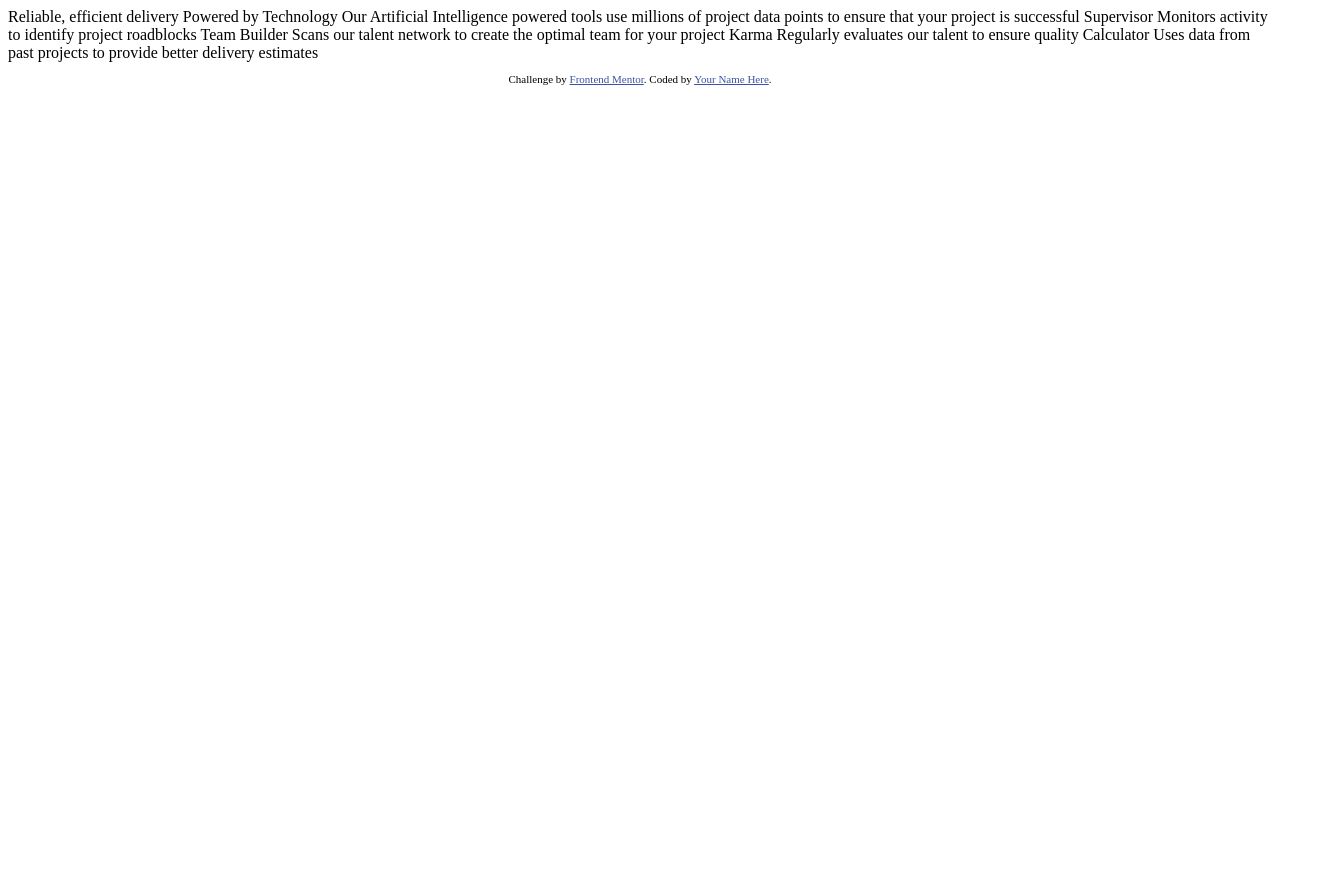
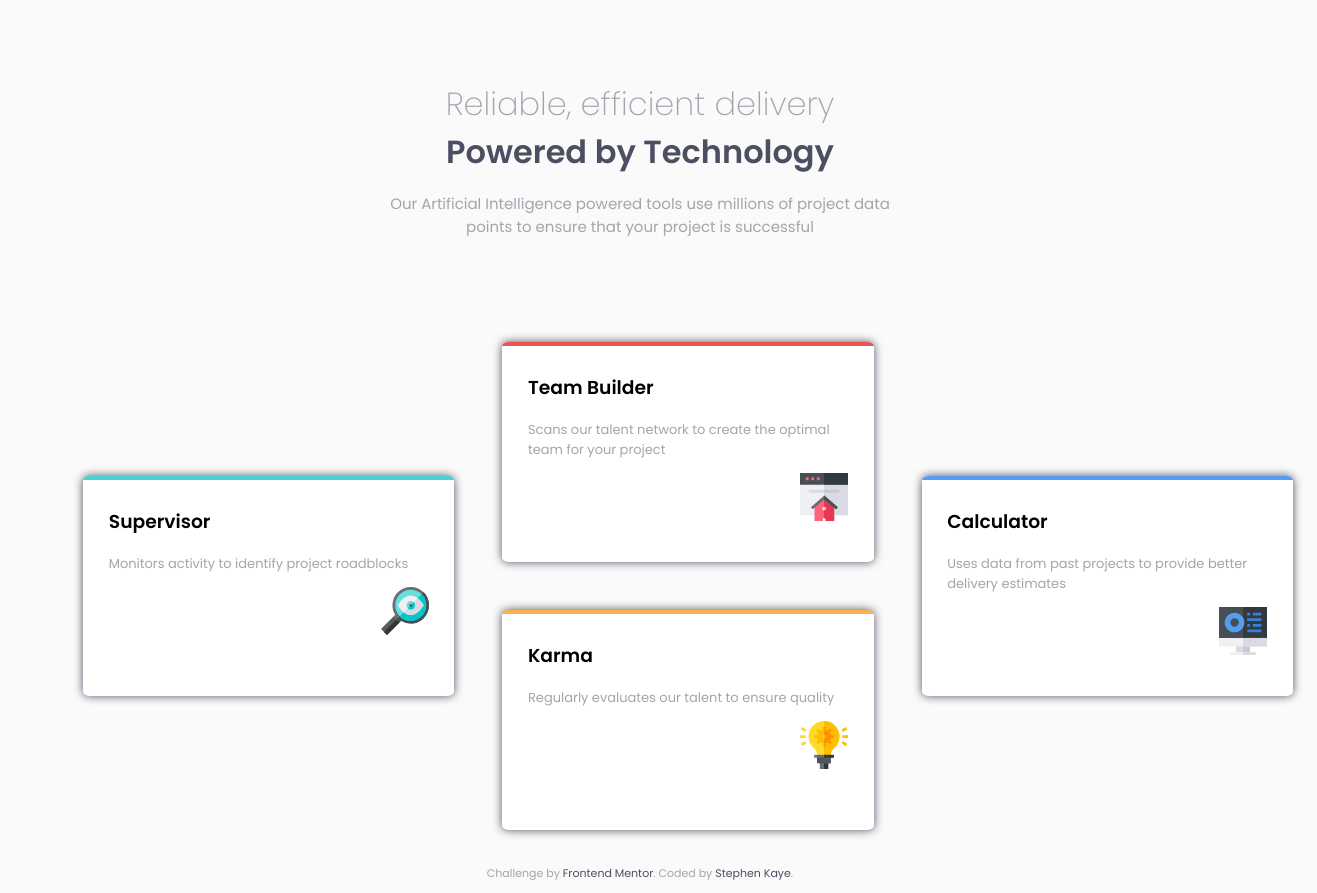
Before and after one commit to stekaye/four_card_master, a plain HTML site: page index.html in a window 1280 px wide. Shown: the whole page, 1317 px wide, since content can reach past the window. Before the commit the page ends 800 px from the top, so only its background shows below. Drawn offline with Linux system fonts and the light colour scheme.

Commit message:
Complete first attempt at four card layout using flexbox, html and css

```diff
--- /dev/null
+++ b/css/styles.css
@@ -0,0 +1,98 @@
+.attribution {
+  font-size: 11px; text-align: center;
+}
+
+.attribution a {
+  color: hsl(234, 12%, 34%);
+  text-decoration: none;
+}
+.attribution a:hover {
+  color: hsl(229, 6%, 66%);
+}
+
+body {
+  background-color: hsl(0, 0%, 98%);
+  text-align: center;
+}
+p {
+  color: hsl(229, 6%, 66%);
+  font-family: 'Poppins', sans-serif;
+  font-size: 15px;
+  font-weight: 400;
+}
+
+/* ******************* TOP SECTION ******************* */
+
+
+.top-section {
+  margin: 10vh auto;
+  text-align: center;
+}
+.first-header {
+  color: hsl(229, 6%, 66%);
+  font-family: 'Poppins', sans-serif;
+  font-weight: 200;
+  margin: 0;
+}
+.second-header {
+  color: hsl(234, 12%, 34%);
+  font-family: 'Poppins', sans-serif;
+  font-weight: 600;
+  margin: 0;
+}
+.header-text {
+  margin: 2vh auto;
+  width: 40%;
+}
+
+/* ******************* MAIN SECTION ******************* */
+
+.main-section {
+  display: flex;
+  flex-direction: row;
+  margin: 0 4vw;
+}
+
+.card {
+  /* align-items: center; */
+  display: flex;
+  flex: 1 1 24px;
+  flex-direction: column;
+  justify-content: center;
+}
+
+.card div {
+  background-color: #fff;
+  border-radius: 2%;
+  box-shadow: 0 0 10px 0 hsl(234, 12%, 34%);
+  font-family: 'Poppins', sans-serif;
+  height: 200px;
+  margin: 24px;
+  padding: 1vh 2vw;
+  text-align: left;
+  width: 320px;
+}
+.card img {
+  float: right;
+  width: 15%;
+}
+
+.card-text {
+  font-size: 13px;
+}
+
+.card-supervisor {
+  border-top: 4px solid hsl(180, 62%, 55%);
+}
+
+.card-team-builder {
+  border-top: 4px solid hsl(0, 78%, 62%);
+}
+
+.card-karma {
+  border-top: 4px solid hsl(34, 97%, 64%);
+}
+
+.card-calculator {
+  border-top: 4px solid hsl(212, 86%, 64%);
+}
--- a/index.html
+++ b/index.html
@@ -5,40 +5,69 @@
   <meta name="viewport" content="width=device-width, initial-scale=1.0"> <!-- displays site properly based on user's device -->
 
   <link rel="icon" type="image/png" sizes="32x32" href="./images/favicon-32x32.png">
+  <link rel="stylesheet" href="css/styles.css">
+  <link href="https://fonts.googleapis.com/css2?family=Poppins:wght@200;400;600&display=swap" rel="stylesheet">
 
   <title>Frontend Mentor | Four card feature section</title>
 
   <!-- Feel free to remove these styles or customise in your own stylesheet 👍 -->
   <style>
-    .attribution { font-size: 11px; text-align: center; }
-    .attribution a { color: hsl(228, 45%, 44%); }
+
   </style>
 </head>
+
 <body>
 
-  Reliable, efficient delivery
-  Powered by Technology
+  <div class="top-section">
+    <h1 class="first-header">Reliable, efficient delivery</h1>
+    <h1 class="second-header">Powered by Technology</h1>
+    <p class="header-text">Our Artificial Intelligence powered tools use millions of project data points to ensure that your project is successful</p>
+  </div>
 
-  Our Artificial Intelligence powered tools use millions of project data points
-  to ensure that your project is successful
+  <div class="main-section">
 
-  Supervisor
-  Monitors activity to identify project roadblocks
+    <div class="card">
 
-  Team Builder
-  Scans our talent network to create the optimal team for your project
+      <div class="card-supervisor">
+        <h3>Supervisor</h3>
+        <p class="card-text">Monitors activity to identify project roadblocks</p>
+        <img src="images/icon-supervisor.svg" alt="Supervisor Icon">
+      </div>
 
-  Karma
-  Regularly evaluates our talent to ensure quality
+    </div>
 
-  Calculator
-  Uses data from past projects to provide better delivery estimates
+    <div class="card">
 
+      <div class="card-team-builder">
+        <h3>Team Builder</h3>
+        <p class="card-text">Scans our talent network to create the optimal team for your project</p>
+        <img src="images/icon-team-builder.svg" alt="Team Builder Icon">
+      </div>
+
+      <div class="card-karma">
+        <h3>Karma</h3>
+        <p class="card-text">Regularly evaluates our talent to ensure quality</p>
+        <img src="images/icon-karma.svg" alt="Karma Icon">
+      </div>
+
+    </div>
+
+    <div class="card">
+
+      <div class="card-calculator">
+        <h3>Calculator</h3>
+        <p class="card-text">Uses data from past projects to provide better delivery estimates</p>
+        <img src="images/icon-calculator.svg" alt="Calculator Icon">
+      </div>
+
+    </div>
+
+  </div>
 
   <footer>
     <p class="attribution">
       Challenge by <a href="https://www.frontendmentor.io?ref=challenge" target="_blank">Frontend Mentor</a>.
-      Coded by <a href="#">Your Name Here</a>.
+      Coded by <a href="https://github.com/stekaye/">Stephen Kaye</a>.
     </p>
   </footer>
 </body>
```
